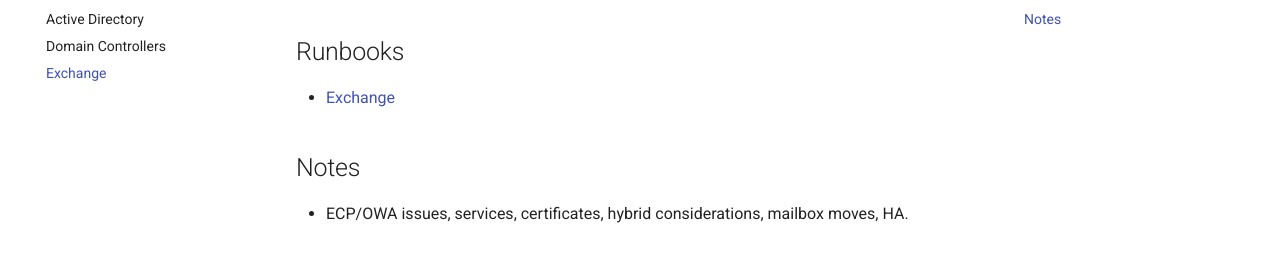
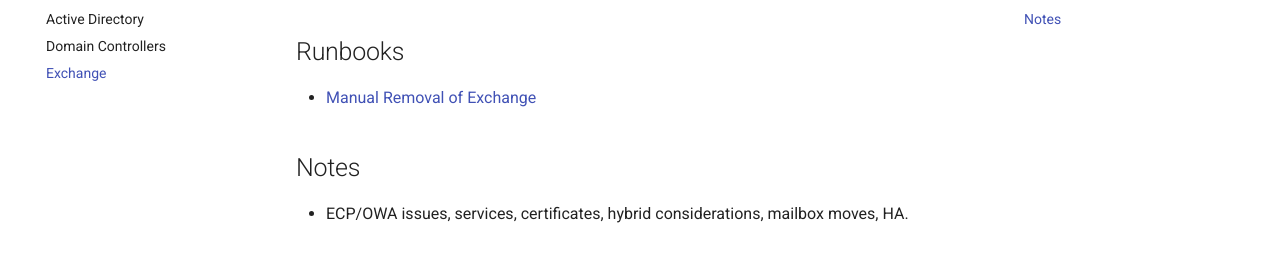
Before and after one commit to uceleke/FTL-HowTos, an MkDocs documentation site: the page built from docs/Windows/Exchange/index.md, in a window 1280 px wide. Shown: the part 194-474 px from the top of the page. Built offline with MkDocs 1.6.1 and Material for MkDocs 9.7.7, drawn with Linux system fonts in a browser that asks for light colours.

Commit message:
Update index.md

```diff
--- a/docs/Windows/Exchange/index.md
+++ b/docs/Windows/Exchange/index.md
@@ -1,7 +1,7 @@
 # Exchange
 
 ## Runbooks
-- [Exchange](Remove-Exchange-Manual-1.md)
+- [Manual Removal of Exchange](Remove-Exchange-Manual-1.md)
 
 ## Notes
 - ECP/OWA issues, services, certificates, hybrid considerations, mailbox moves, HA.
```
